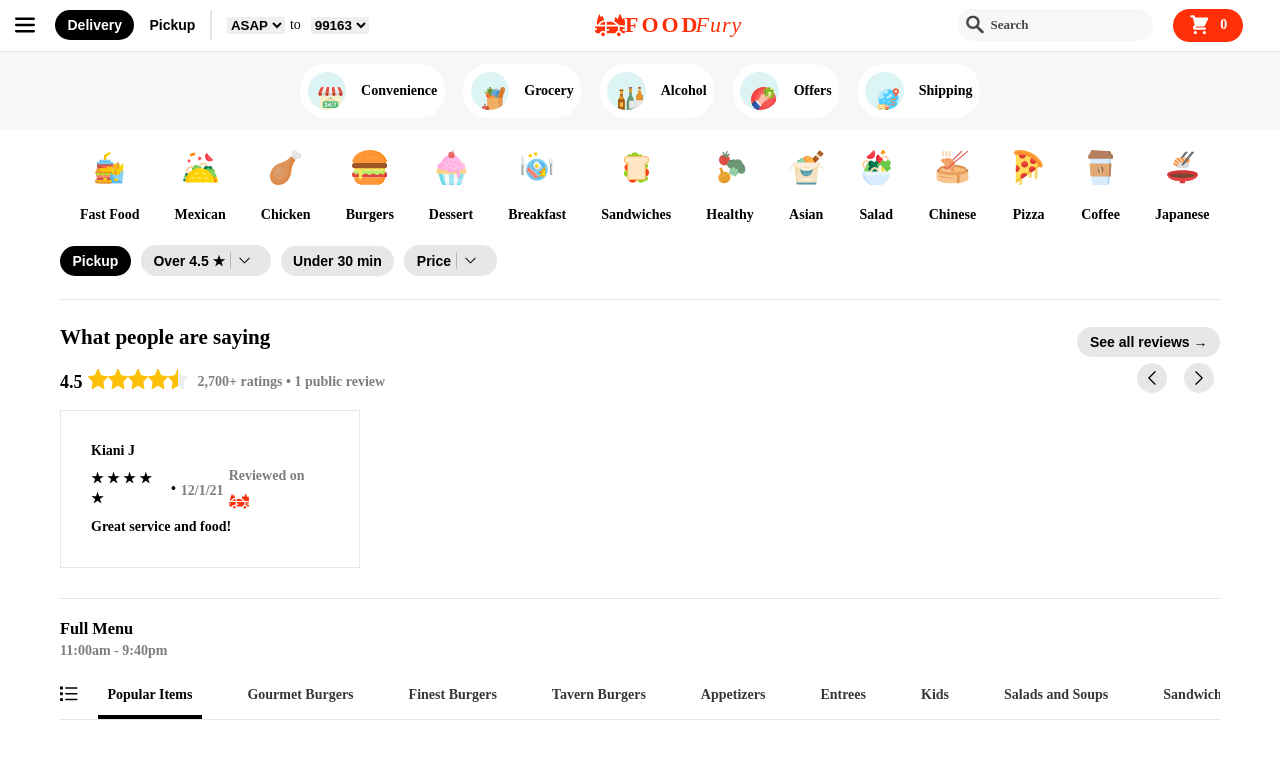
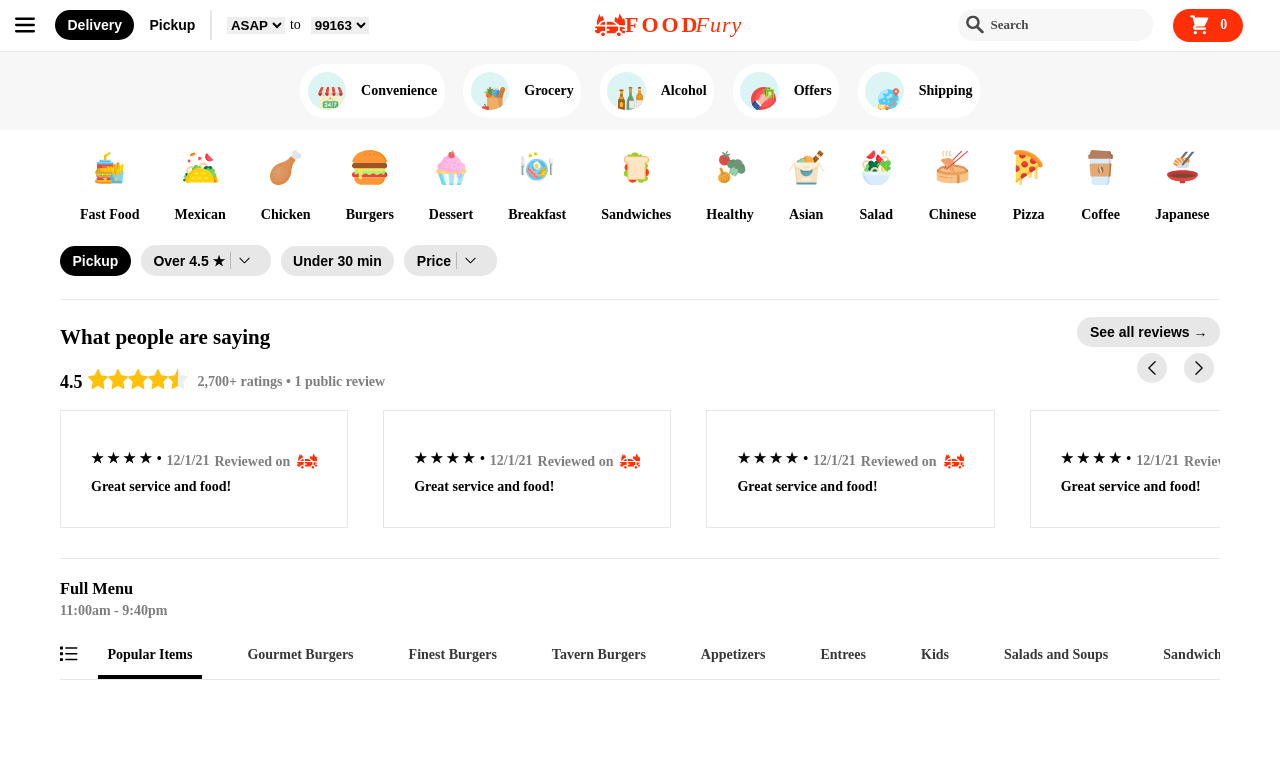
Before and after one commit to nikswebdev/Food-Fury, a React (Create React App) app: page / in a window 1280 px wide. Shown: the top 758 px of the page. Built offline with nearby package versions, Linux system fonts and the light colour scheme; a web font is replaced by a local one.

Commit message:
updated styles on user feedback

```diff
--- a/src/Reviews/Feedback.js
+++ b/src/Reviews/Feedback.js
@@ -1,12 +1,12 @@
 import classes from './Feedback.module.css';
 import LogoIcon from '../global/assets/LogoIcon';
 
-const Feedback = () => {
+const Feedback = (props) => {
   return (
     <div className={classes.feedback}>
-      <div className={classes.feedback__name}>Kiani J</div>
+      <div className={classes.feedback__name}>{props.name}</div>
       <div className={classes.feedback__details}>
-        <div className={classes.feedback__stars}>&#9733; &#9733; &#9733; &#9733; &#9733;</div>
+        <div className={classes.feedback__stars}> &#9733; &#9733; &#9733; &#9733;</div>
         <span>&bull;</span>
         <div className={classes.feedback__date}>12/1/21</div>
         <div className={classes.feedback__device}>Reviewed on  &nbsp;<LogoIcon /></div>
--- a/src/Reviews/Feedback.module.css
+++ b/src/Reviews/Feedback.module.css
@@ -6,13 +6,13 @@
     gap: .5rem;
   align-items: flex-start;
     justify-content: center;
-    width: 30rem;
 }
 
 .feedback__details{
     display: flex;
     align-items: center;
     gap: .5rem;
+    width: max-content;
 }
 .feedback__details svg{
     height: 2rem;
--- a/src/Reviews/ReviewBox.js
+++ b/src/Reviews/ReviewBox.js
@@ -2,15 +2,24 @@
 import HeaderMedium from '../UI/HeaderMedium';
 import Stars from './Stars/Stars';
 import Feedback from './Feedback';
+import ScrollContainer from '../UI/ScrollContainer';
 
-const ReviewBox = ()=>{
-    return (
-        <div className={classes['review-box']}>
-          <HeaderMedium>What people are saying</HeaderMedium>
-          <Stars/>
-          <Feedback/>
-        </div>
-      );
-}
+const ReviewBox = () => {
+  return (
+    <div className={classes['review-box']}>
+      <HeaderMedium>What people are saying</HeaderMedium>
+      <Stars />
+      <ScrollContainer noPadding = {true}>
+        <Feedback stars = {5}/>
+        <Feedback stars = {2}/>
+        <Feedback stars = {4}/>
+        <Feedback stars = {3}/>
+        <Feedback stars = {4}/>
+        <Feedback stars = {4}/>
+        <Feedback stars = {5}/>
+      </ScrollContainer>
+    </div>
+  );
+};
 
 export default ReviewBox;
--- a/src/Reviews/ReviewBox.module.css
+++ b/src/Reviews/ReviewBox.module.css
@@ -1,4 +1,5 @@
 .review-box {
   display: flex;
   flex-direction: column;
+  overflow: hidden;
 }
--- a/src/Reviews/Reviews.module.css
+++ b/src/Reviews/Reviews.module.css
@@ -4,4 +4,6 @@
     justify-content: space-between;
     border-bottom: 1px solid  rgb(231, 231, 231);
     padding-bottom: 3rem;
+    position: relative;
+    overflow: hidden;
 }
--- a/src/Reviews/SeeAllReviews.module.css
+++ b/src/Reviews/SeeAllReviews.module.css
@@ -3,6 +3,9 @@
     flex-direction: column;
     justify-content: flex-start;
     margin-top: 17.43px;
+    position: absolute;
+    top: 0;
+    right: 0;
 }
 
 .review__direction{
--- a/src/UI/ScrollContainer.module.css
+++ b/src/UI/ScrollContainer.module.css
@@ -3,7 +3,7 @@
     align-items: center;
     gap: 35px;
     padding: 2rem;
-    overflow: scroll;
+    overflow: auto;
 
   }
 
```
